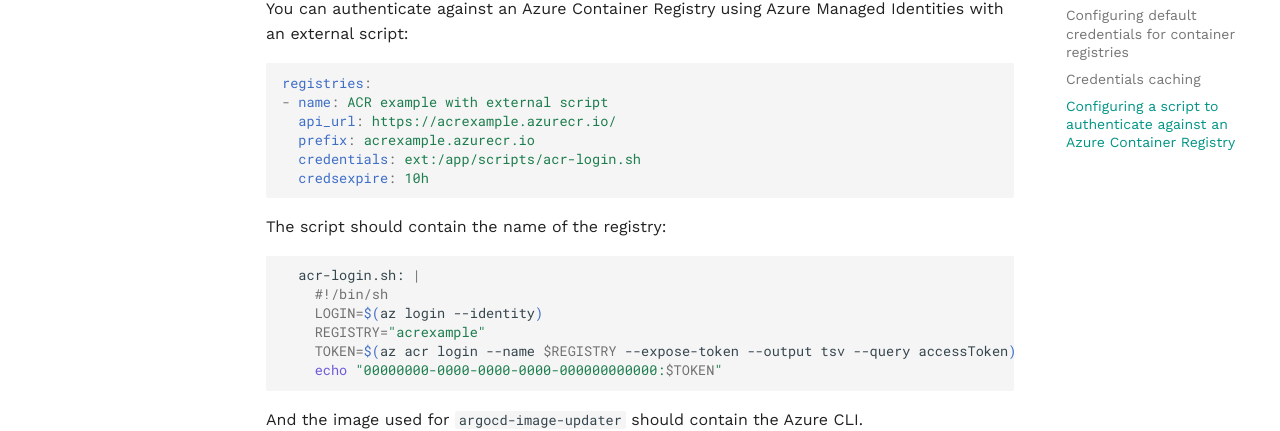
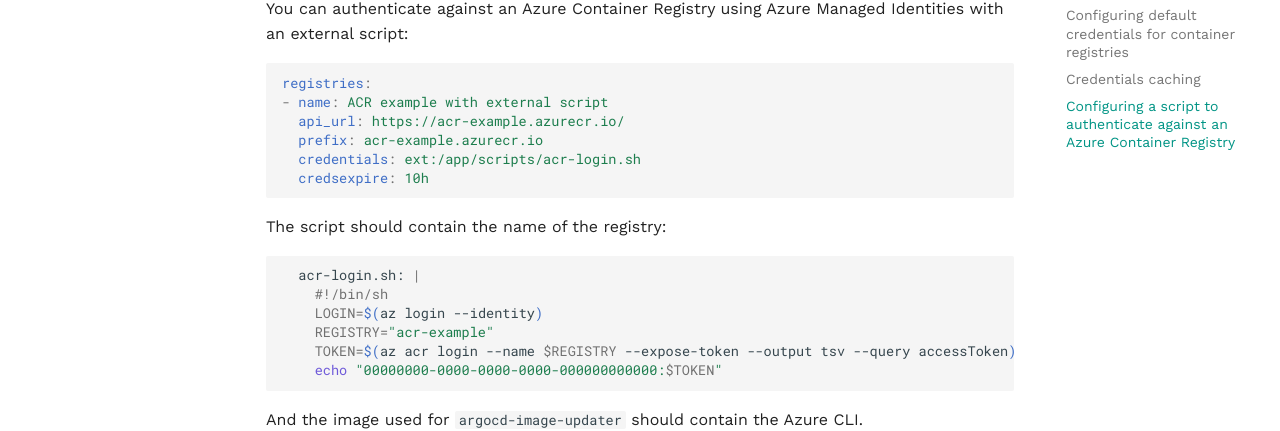
Before and after one commit to argoproj-labs/argocd-image-updater, an MkDocs documentation site: the page built from docs/configuration/registries.md, in a window 1280 px wide and 900 px high, scrolled down 6477 px. Shown: the part 399-830 px from the top of the window. Built offline with MkDocs 1.6.1 and Material for MkDocs 9.7.7, drawn with Linux system fonts in a browser that asks for light colours; comment, search, counter and statistics services are not loaded.

Commit message:
Update registries.md
Signed-off-by: Jarvis Yang <jarvis.yang@recurohealth.com>

````diff
--- a/docs/configuration/registries.md
+++ b/docs/configuration/registries.md
@@ -335,8 +335,8 @@ You can authenticate against an Azure Container Registry using Azure Managed Ide
 ```yaml
 registries:
 - name: ACR example with external script
-  api_url: https://acrexample.azurecr.io/
-  prefix: acrexample.azurecr.io
+  api_url: https://acr-example.azurecr.io/
+  prefix: acr-example.azurecr.io
   credentials: ext:/app/scripts/acr-login.sh
   credsexpire: 10h
 ```
@@ -347,7 +347,7 @@ The script should contain the name of the registry:
   acr-login.sh: |
     #!/bin/sh
     LOGIN=$(az login --identity)
-    REGISTRY="acrexample"
+    REGISTRY="acr-example"
     TOKEN=$(az acr login --name $REGISTRY --expose-token --output tsv --query accessToken)
     echo "00000000-0000-0000-0000-000000000000:$TOKEN"
 ```
````
